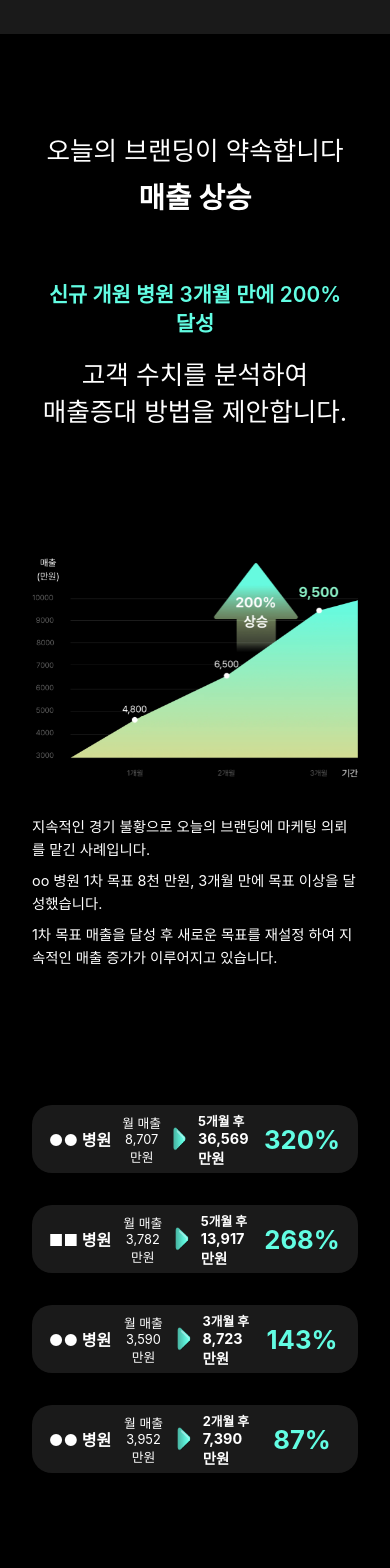
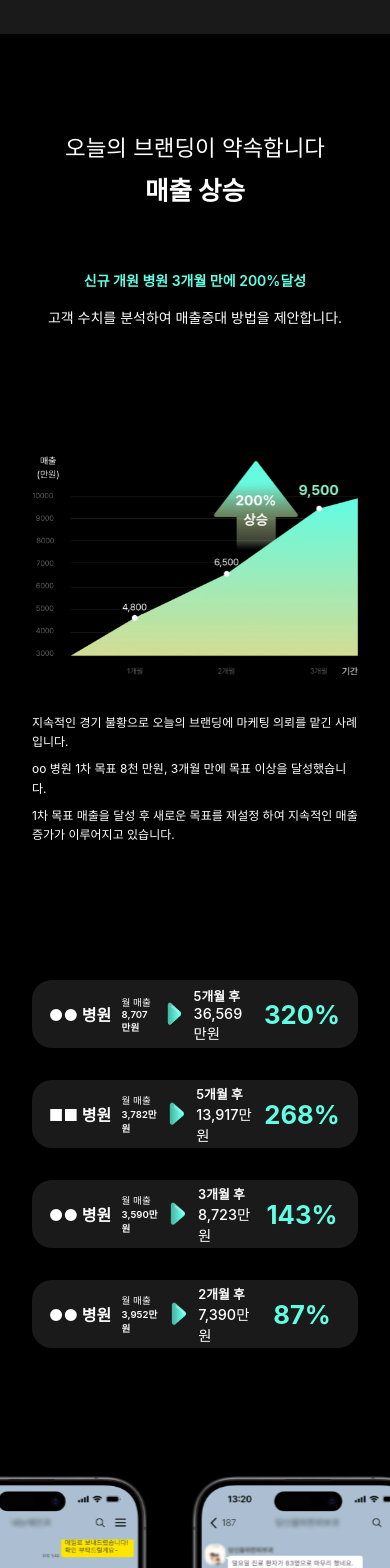
Before and after one commit to devchaeyoung/aube, a Next.js app: page / in a window 390 px wide. Shown: the part 7540-9108 px from the top of the page. Built offline with nearby package versions, Linux system fonts and the light colour scheme; a web font is replaced by a local one.

Commit message:
# UPDATE

```diff
--- a/src/components/marketing/MarketingProcess.module.css
+++ b/src/components/marketing/MarketingProcess.module.css
@@ -210,7 +210,7 @@
   }
 
   .titleSection h2 {
-    font-size: 2rem;
+    font-size: 1.6rem;
   }
 
   .subtitle {
--- a/src/components/sales/SalesGrowth.module.css
+++ b/src/components/sales/SalesGrowth.module.css
@@ -14,14 +14,14 @@
 
 .header h2 {
   color: #fff;
-  font-size: 2.2rem;
+  font-size: 2.5rem;
   margin-bottom: 0.5rem;
   font-weight: 300;
 }
 
 .header h3 {
-  font-size: 2.6rem;
-  font-weight: bold;
+  font-size: 3rem;
+  font-weight: 700;
 }
 
 .container {
@@ -109,10 +109,10 @@
   }
 
   .header h3 {
-    font-size: 1.8rem;
+    font-size: 1.6rem;
   }
   .header h2 {
-    font-size: 1.6rem;
+    font-size: 1.4rem;
   }
   .highlight {
     text-align: center;
@@ -120,10 +120,14 @@
   }
 
   .highlight h4 {
-    font-size: 1.3rem;
+    font-size: 14px;
+  }
+
+  .highlight p {
+    font-size: 14px;
   }
 
   .details {
-    font-size: 0.9rem;
+    font-size: 12px;
   }
 }
--- a/src/components/sales/SalesIncrease.module.css
+++ b/src/components/sales/SalesIncrease.module.css
@@ -44,6 +44,7 @@
 .amount {
   color: #fff;
   font-size: 1.2rem;
+  font-weight: 600;
 }
 
 .arrow {
@@ -61,12 +62,12 @@
 .period {
   color: #fff;
   font-size: 1.4rem;
-  font-weight: bold;
+  font-weight: 600;
 }
 
 .finalSales {
   font-size: 1.4rem;
-  font-weight: bold;
+  font-weight: 500;
   min-width: 140px;
 }
 
@@ -136,7 +137,8 @@
 
   .label,
   .amount {
-    font-size: 0.8rem;
+    font-size: 0.6rem;
+    text-align: left;
   }
 
   .period {
```
